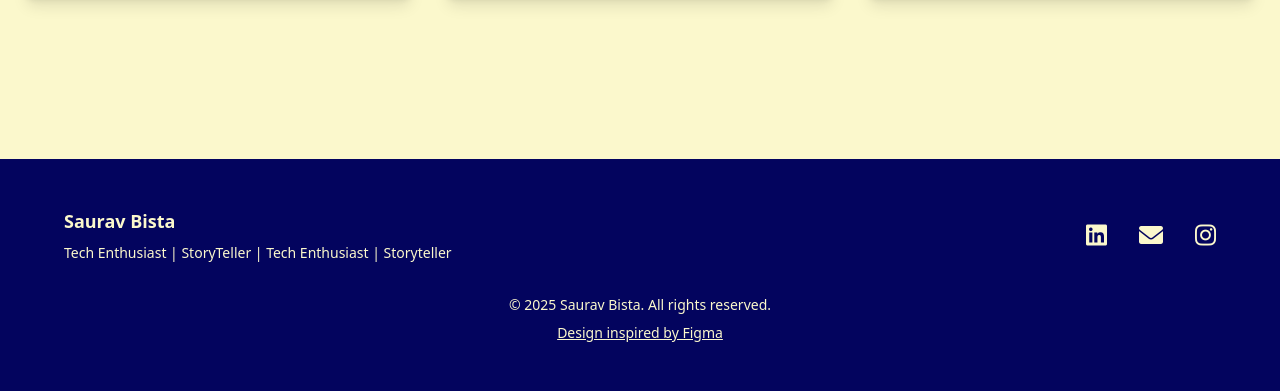
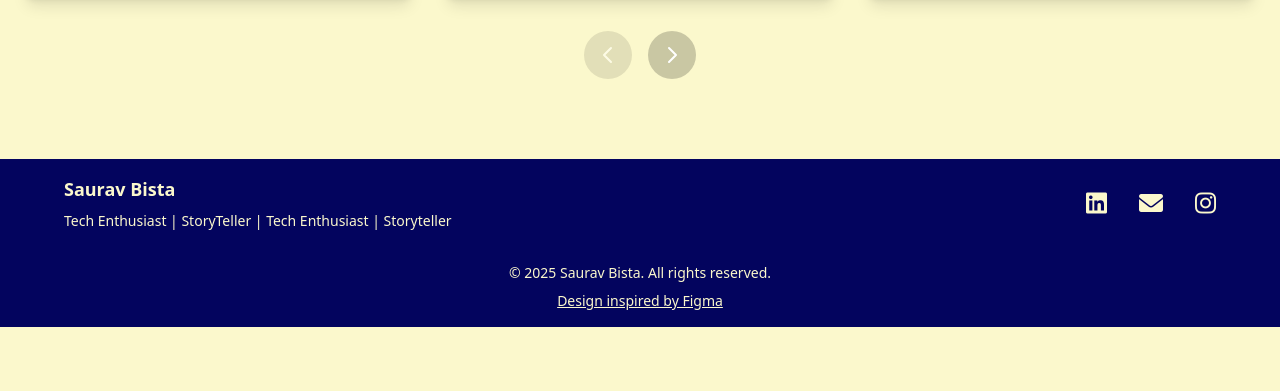
Before and after one commit to SauravBista/My-portfolio-website, a Flask app: page /gallery in a window 1280 px wide; the page is wider, and only the part inside the window is pictured. Shown: the part 1321-1712 px from the top of that part. After the commit the page ends 1648 px from the top of that part, so only its background shows below. Run offline with Flask 3, Linux system fonts and the light colour scheme; some libraries are stand-ins or nearby versions.

Commit message:
added pagination

```diff
--- a/main.py
+++ b/main.py
@@ -32,15 +32,24 @@ def gallery():
     }
 
     gallery_images = [
-        {"src": "/static/gallery-website/main1.JPG", "alt": "Gallery Image 1", "location": "Paris, France", "description": "A beautiful view of the Eiffel Tower." },
-        {"src": "/static/gallery-website/main2.JPG", "alt": "Gallery Image 2", "location": "Paris, France", "description": "A beautiful view of the Eiffel Tower." },
-        {"src": "/static/gallery-website/main3.jpg", "alt": "Gallery Image 3", "location": "Paris, France", "description": "A beautiful view of the Eiffel Tower." },
-        {"src": "/static/gallery-website/main4.jpg", "alt": "Gallery Image 4", "location": "Paris, France", "description": "A beautiful view of the Eiffel Tower." },
-        {"src": "/static/gallery-website/image1.jpg", "alt": "Gallery Image 5", "location": "Paris, France", "description": "A beautiful view of the Eiffel Tower." },
+        {"src": "/static/gallery-website/main1.JPG", "alt": "Gallery Image 1", "location": "Pumdikot, Pokhara", "description": "Shiva, the destroyer of the universe." },
+        {"src": "/static/gallery-website/main2.JPG", "alt": "Gallery Image 2", "location": "Lete Mustang", "description": "Annapurna I, 8077M" },
+        {"src": "/static/gallery-website/main3.jpg", "alt": "Gallery Image 3", "location": "Na Village, Rolwaling Valley", "description": "Will snow in about 10 minutes" },
+        {"src": "/static/gallery-website/main4.jpg", "alt": "Gallery Image 4", "location": "Na Village, Rolwaling Valley", "description": "Ma ta Nepali Babu, Made in Nepal" },
+        {"src": "/static/gallery-website/image1.jpg", "alt": "Gallery Image 5", "location": ", Muktinath", "description": "A beautiful view of the Eiffel Tower." },
         {"src": "/static/gallery-website/image2.jpg", "alt": "Gallery Image 6", "location": "Paris, France", "description": "A beautiful view of the Eiffel Tower." },
-        {"src": "/static/gallery-website/image3.jpg", "alt": "Gallery Image 7", "location": "Paris, France", "description": "A beautiful view of the Eiffel Tower." },
-        {"src": "/static/gallery-website/image4.jpg", "alt": "Gallery Image 8", "location": "Paris, France", "description": "A beautiful view of the Eiffel Tower." },
+        {"src": "/static/gallery-website/image3.jpg", "alt": "Gallery Image 7", "location": "Sailung, Dolakha", "description": "Majestic sunrise from Sailung." },
+        {"src": "/static/gallery-website/image4.jpg", "alt": "Gallery Image 8", "location": "Marpha, Mustang", "description": "Riding my way to Liberation" },
         {"src": "/static/gallery-website/image5.jpg", "alt": "Gallery Image 9", "location": "Paris, France", "description": "A beautiful view of the Eiffel Tower." },
+        {"src": "/static/gallery-website/image6.JPG", "alt": "Gallery Image 1", "location": "Pumdikot, Pokhara", "description": "Shiva, the destroyer of the universe." },
+        {"src": "/static/gallery-website/image7.JPG", "alt": "Gallery Image 2", "location": "Lete Mustang", "description": "Annapurna I, 8077M" },
+        {"src": "/static/gallery-website/image15.jpg", "alt": "Gallery Image 3", "location": "Na Village, Rolwaling Valley", "description": "Will snow in about 10 minutes" },
+        {"src": "/static/gallery-website/image9.jpg", "alt": "Gallery Image 4", "location": "Na Village, Rolwaling Valley", "description": "Ma ta Nepali Babu, Made in Nepal" },
+        {"src": "/static/gallery-website/image10.jpg", "alt": "Gallery Image 5", "location": ", Muktinath", "description": "A beautiful view of the Eiffel Tower." },
+        {"src": "/static/gallery-website/image11.jpg", "alt": "Gallery Image 6", "location": "Paris, France", "description": "A beautiful view of the Eiffel Tower." },
+        {"src": "/static/gallery-website/image12.jpg", "alt": "Gallery Image 7", "location": "Sailung, Dolakha", "description": "Majestic sunrise from Sailung." },
+        {"src": "/static/gallery-website/image13.jpg", "alt": "Gallery Image 8", "location": "Marpha, Mustang", "description": "Riding my way to Liberation" },
+        {"src": "/static/gallery-website/image14.jpg", "alt": "Gallery Image 9", "location": "Paris, France", "description": "A beautiful view of the Eiffel Tower." },
 
 
     ]
--- a/templates/base.html
+++ b/templates/base.html
@@ -159,7 +159,7 @@
     <div class="pt-24">{% block content %}{% endblock %}</div>
 
     <!-- Footer -->
-    <footer class="bg-[#03045E] text-[#FBF8CC] py-12 mt-20">
+    <footer class="bg-[#03045E] text-[#FBF8CC] py-4 mt-20]">
       <div
         class="relative container mx-auto flex justify-between items-center px-16"
       >
@@ -196,7 +196,7 @@
         <p>&copy; 2025 {{ profile.name }}. All rights reserved.</p>
       </div>
       <div
-        class="text-center mt-2 text-sm relative container mx-auto flex justify-center items-center px-16"
+        class="text-center mt-2 text-sm relative container mx-auto flex justify-center items-center px-20"
       >
         <img
           src="/static/img/om-footer.png"
@@ -236,13 +236,13 @@
 
         if (width > height) {
           // For horizontal image, increase width and height
-          modalImage.style.width = "65rem"; // Adjust width
-          modalImage.style.height = "55rem"; // Adjust height
+          modalImage.style.width = "60rem"; // Adjust width
+          modalImage.style.height = "50rem"; // Adjust height
           imageModal.classList.add("horizontal");
         } else {
           // For vertical image, keep original size
-          modalImage.style.width = "50rem";
-          modalImage.style.height = "62rem";
+          modalImage.style.width = "40rem";
+          modalImage.style.height = "50rem";
           imageModal.classList.remove("horizontal");
         }
       };
--- a/templates/gallery.html
+++ b/templates/gallery.html
@@ -4,13 +4,13 @@
 
 {% block content %}
   <section id="gallery" class="container mx-auto px-6 py-20">
-    <h2 class="font-extrabold text-7xl text-[#c8dfff] mb-12 text-center" data-aos="fade-up">
+    <h2 class="font-extrabold text-7xl text-[#03045E] mb-12 text-center" data-aos="fade-up">
       My Gallery
     </h2>
 
     <!-- Gallery Grid -->
-    <div class="grid grid-cols-1 sm:grid-cols-2 lg:grid-cols-3 gap-8">
-      {% for image in gallery %}
+    <div id="gallery-grid" class="grid grid-cols-1 sm:grid-cols-2 lg:grid-cols-3 gap-8">
+      {% for image in gallery[:9] %}
       <div class="relative group">
         <img src="{{ image.src }}" alt="{{ image.alt }}" class="w-full h-80 object-cover rounded-lg shadow-lg transform transition duration-300 group-hover:scale-105 cursor-pointer" onclick="openModal('{{ image.src }}', '{{ image.location }}', '{{ image.description }}')" />
 
@@ -22,7 +22,22 @@
       </div>
       {% endfor %}
     </div>
+
+    <div class="flex justify-center mt-8 space-x-4">
+      <button type="button" id="prev-button" class="bg-black/20 hover:bg-black/40 w-12 h-12 rounded-full text-white hover:text-[#F5EE84] transition-all duration-300 z-30 flex items-center justify-center cursor-pointer" onclick="changePage(-1)">
+        <svg xmlns="http://www.w3.org/2000/svg" class="h-6 w-6" fill="none" viewBox="0 0 24 24" stroke="currentColor">
+          <path stroke-linecap="round" stroke-linejoin="round" stroke-width="2" d="M15 19l-7-7 7-7" />
+        </svg>
+      </button>
+
+      <button type="button" id="next-button" class="bg-black/20 hover:bg-black/40 w-12 h-12 rounded-full text-white hover:text-[#F5EE84] transition-all duration-300 z-30 flex items-center justify-center cursor-pointer" onclick="changePage(1)">
+        <svg xmlns="http://www.w3.org/2000/svg" class="h-6 w-6" fill="none" viewBox="0 0 24 24" stroke="currentColor">
+          <path stroke-linecap="round" stroke-linejoin="round" stroke-width="2" d="M9 5l7 7-7 7" />
+        </svg>
+      </button>
+    </div>
   </section>
+
 
   <!-- Modal for Image View -->
   <div id="imageModal" class="fixed inset-0 flex items-center justify-center bg-black bg-opacity-75 backdrop-blur-md hidden z-50">
@@ -33,9 +48,12 @@
       <!-- Modal Content (Image) -->
       <img id="modalImage" class="max-w-full max-h-[80vh] object-contain" />
 
-      <!-- Location Section (Top Right with Icon) -->
-      <div id="location" class="absolute top-4 right-4 flex items-center space-x-2 bg-black bg-opacity-50 text-white px-4 py-2 rounded-md hidden">
-        <i class="fas fa-location-pin"></i>
+      <!-- Location Section (Bottom Left with Icon) -->
+      <div id="location" class="absolute bottom-4 left-8 flex items-center space-x-2 bg-black bg-opacity-50 text-white px-4 py-2 rounded-md hidden">
+        <svg xmlns="http://www.w3.org/2000/svg" class="h-5 w-5" fill="none" viewBox="0 0 24 24" stroke="currentColor">
+          <path stroke-linecap="round" stroke-linejoin="round" stroke-width="2" d="M17.657 16.657L13.414 20.9a1.998 1.998 0 01-2.827 0l-4.244-4.243a8 8 0 1111.314 0z" />
+          <path stroke-linecap="round" stroke-linejoin="round" stroke-width="2" d="M15 11a3 3 0 11-6 0 3 3 0 016 0z" />
+        </svg>
         <p class="text-sm font-semibold"></p>
       </div>
 
@@ -45,6 +63,7 @@
       </div>
     </div>
   </div>
+
 
 {% endblock %}
 
@@ -57,6 +76,54 @@
       mirror: true,
       disable: "mobile",
     });
+
+    // Pagination Logic
+    let currentPage = 0;
+    const images = {{ gallery|tojson|safe }};
+    const imagesPerPage = 9;
+
+    function renderGallery() {
+      const galleryGrid = document.getElementById("gallery-grid");
+      const start = currentPage * imagesPerPage;
+      const end = start + imagesPerPage;
+      const paginatedImages = images.slice(start, end);
+
+      galleryGrid.innerHTML = "";
+
+      paginatedImages.forEach(image => {
+        const imageElement = `
+          <div class="relative group">
+            <img src="${image.src}" alt="${image.alt}" class="w-full h-80 object-cover rounded-lg shadow-lg transform transition duration-300 group-hover:scale-105 cursor-pointer" onclick="openModal('${image.src}', '${image.location}', '${image.description}')" />
+            <div class="absolute inset-0 flex items-center justify-center bg-black bg-opacity-40 opacity-0 group-hover:opacity-100 transition-opacity duration-300">
+              <button onclick="openModal('${image.src}', '${image.location}', '${image.description}')" class="px-6 py-3 bg-transparent text-white border-2 border-white rounded-md text-lg font-semibold transform hover:bg-white hover:text-[#03045E] transition-all duration-300">
+                View Full Image
+              </button>
+            </div>
+          </div>
+        `;
+        galleryGrid.innerHTML += imageElement;
+      });
+
+      // Update button states
+      document.getElementById('prev-button').disabled = currentPage === 0;
+      document.getElementById('next-button').disabled = end >= images.length;
+
+      // Update button opacity for visual feedback
+      document.getElementById('prev-button').style.opacity = currentPage === 0 ? '0.5' : '1';
+      document.getElementById('next-button').style.opacity = end >= images.length ? '0.5' : '1';
+    }
+
+    function changePage(direction) {
+      const newPage = currentPage + direction;
+      const totalPages = Math.ceil(images.length / imagesPerPage);
+
+      if (newPage >= 0 && newPage < totalPages) {
+        currentPage = newPage;
+        renderGallery();
+        // Scroll to top of gallery section smoothly
+        document.getElementById('gallery').scrollIntoView({ behavior: 'smooth' });
+      }
+    }
 
     // Open Modal Function
     function openModal(imageSrc, location, description) {
@@ -87,5 +154,8 @@
       document.getElementById("imageModal").classList.add("hidden"); // Hide modal
       document.getElementById("navbar").classList.remove("hidden"); // Show navbar again
     }
+
+    // Initialize gallery on page load
+    renderGallery();
   </script>
 {% endblock %}
```
